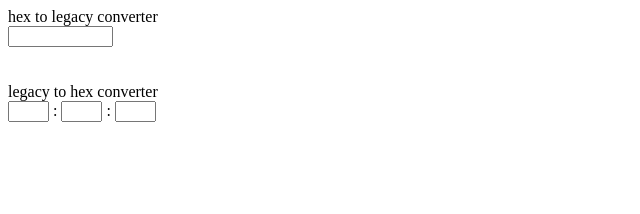
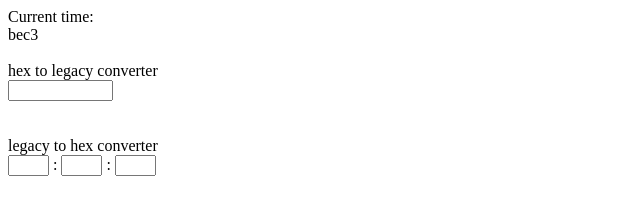
Before and after one commit to t-fi/haxxclock, a plain HTML site: page docs/index.html in a window 1280 px wide. Shown: the whole page, without its empty margins (0-640 px from the left). Drawn offline with Linux system fonts and the light colour scheme.

Commit message:
web hex current time

```diff
--- a/docs/index.html
+++ b/docs/index.html
@@ -1,11 +1,27 @@
+<label>Current time:</label>
+<br>
+<label id="hex_now"></label>
+<script type="text/javascript">
+	const hex_per_day = 16**4;
+	const sec_per_day = 24*60*60;
+
+	var id = setInterval(function() {
+
+		const seconds = (Date.now()/1000)%(24*60*60);
+		const hex_seconds = seconds / sec_per_day * hex_per_day;
+		const hex_string = Math.trunc(hex_seconds).toString(16).padStart(4, "0");
+		document.getElementById('hex_now').innerText = hex_string;
+	}, 100);
+</script>
+<br>
+<br>
+
 <label for="hex">hex to legacy converter</label>
 <br>
 <input type="text" id="hex" name="hex" required minlength="4" maxlength="4" size="10">
 <br>
 <label id="legacy"></label>
 <script type="text/javascript">
-	const hex_per_day = 16**4;
-	const sec_per_day = 24*60*60;
 	document.getElementById('hex').onchange = function() {
 		const hex_seconds = parseInt(this.value, 16);
 		const seconds = hex_seconds / hex_per_day * sec_per_day;
```
